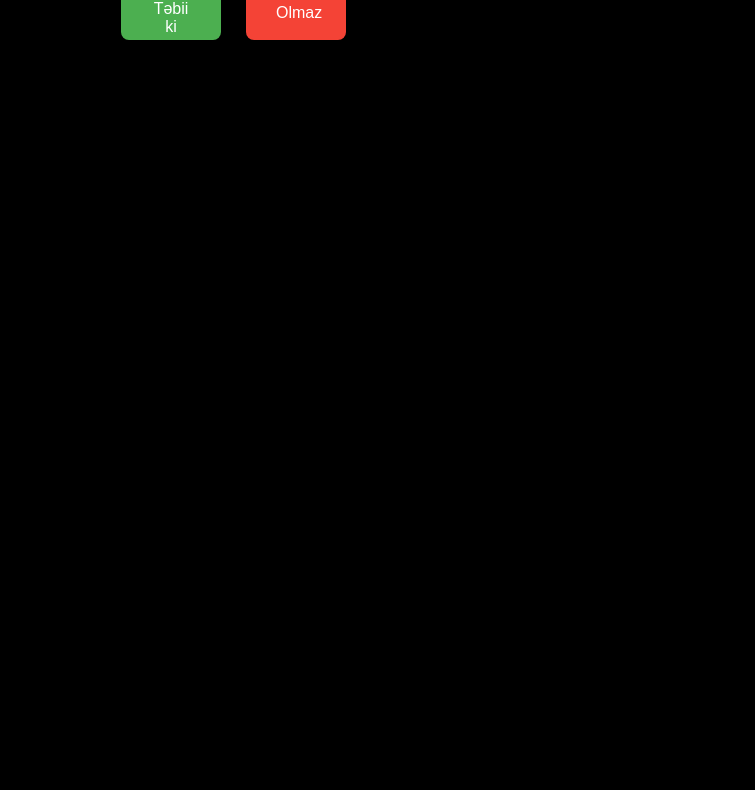
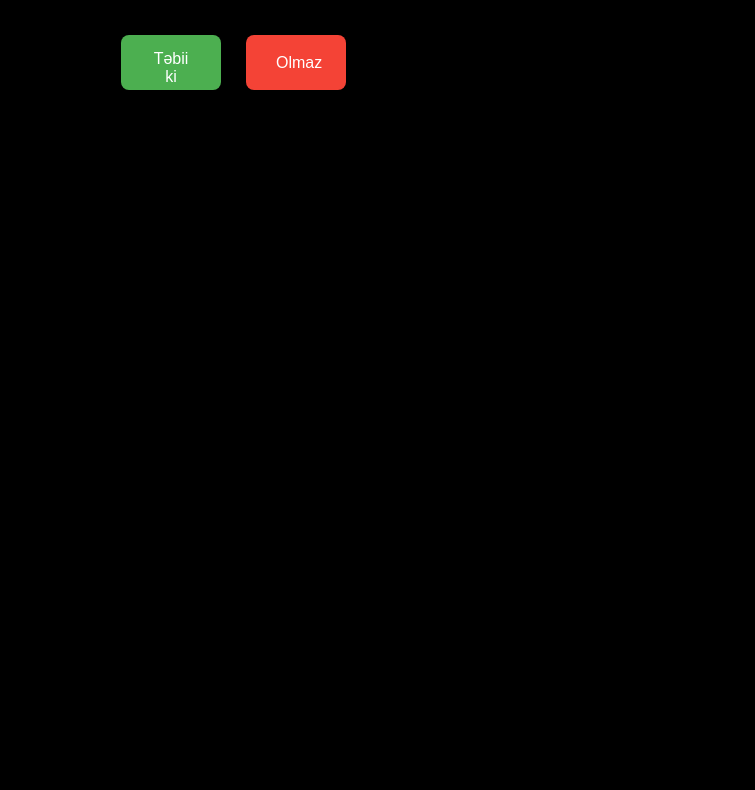
Before and after one commit to EricIsMyHero/bir-shans-daha-, a plain HTML site: page index.html in a window 1280 px wide. Shown: the part 177-967 px from the top of the page, without its empty margins (262-1017 px from the left). Drawn offline with Linux system fonts and the light colour scheme.

Commit message:
Update index.html

```diff
--- a/index.html
+++ b/index.html
@@ -9,7 +9,7 @@
       color: #fff;
       font-family: Arial, sans-serif;
       text-align: center;
-      padding-top: 50px;
+      padding-top: 100px;
     }  h1 {
   font-size: 30px;
   margin-bottom: 40px;
@@ -78,9 +78,8 @@ top: 10px;
     }
 
   function playVideo() {
-    // Qırmızı Yaşıl düyməni gizlə
+    // Qırmızı düyməni gizlə
     document.querySelector(".no-btn").style.display = "none";
-    document.querySelector(".yes-btn").style.display = "none";
 
     // Videonu göstər
     document.getElementById('video').style.display = 'block';
```
